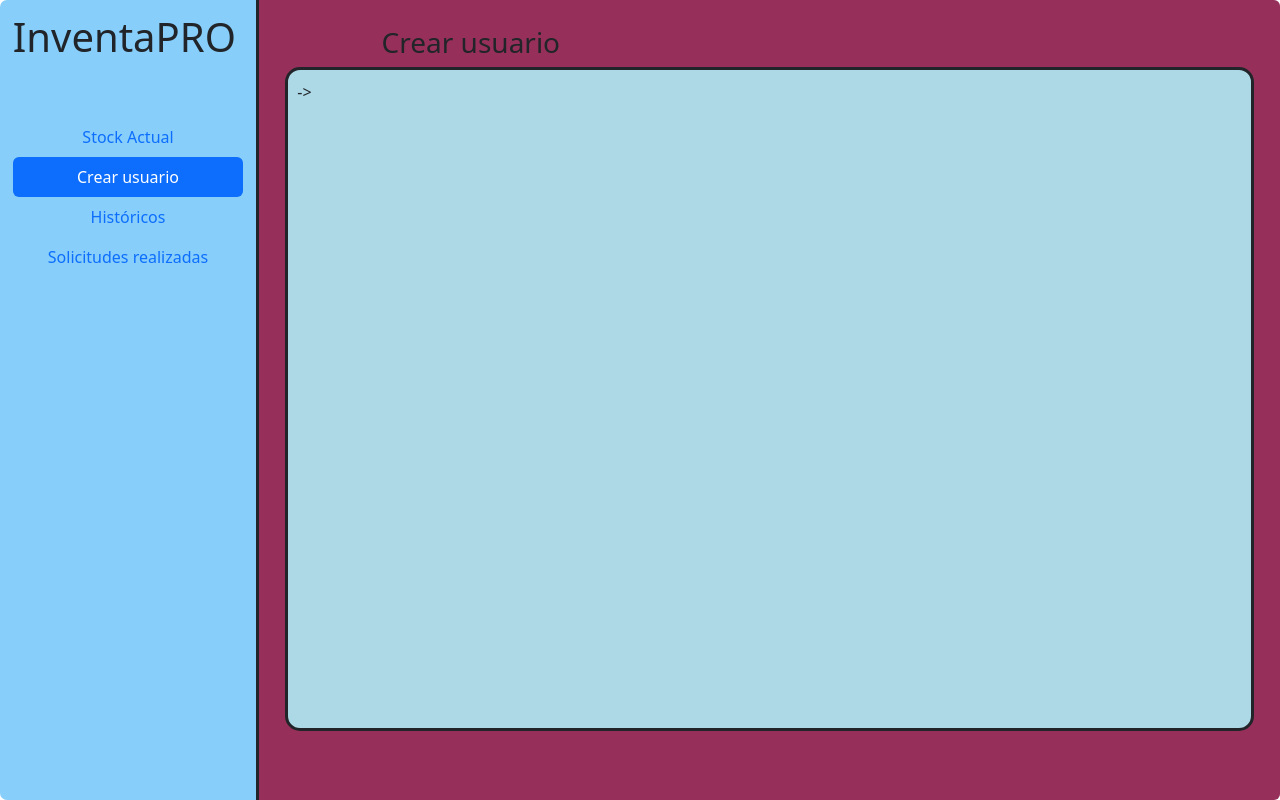
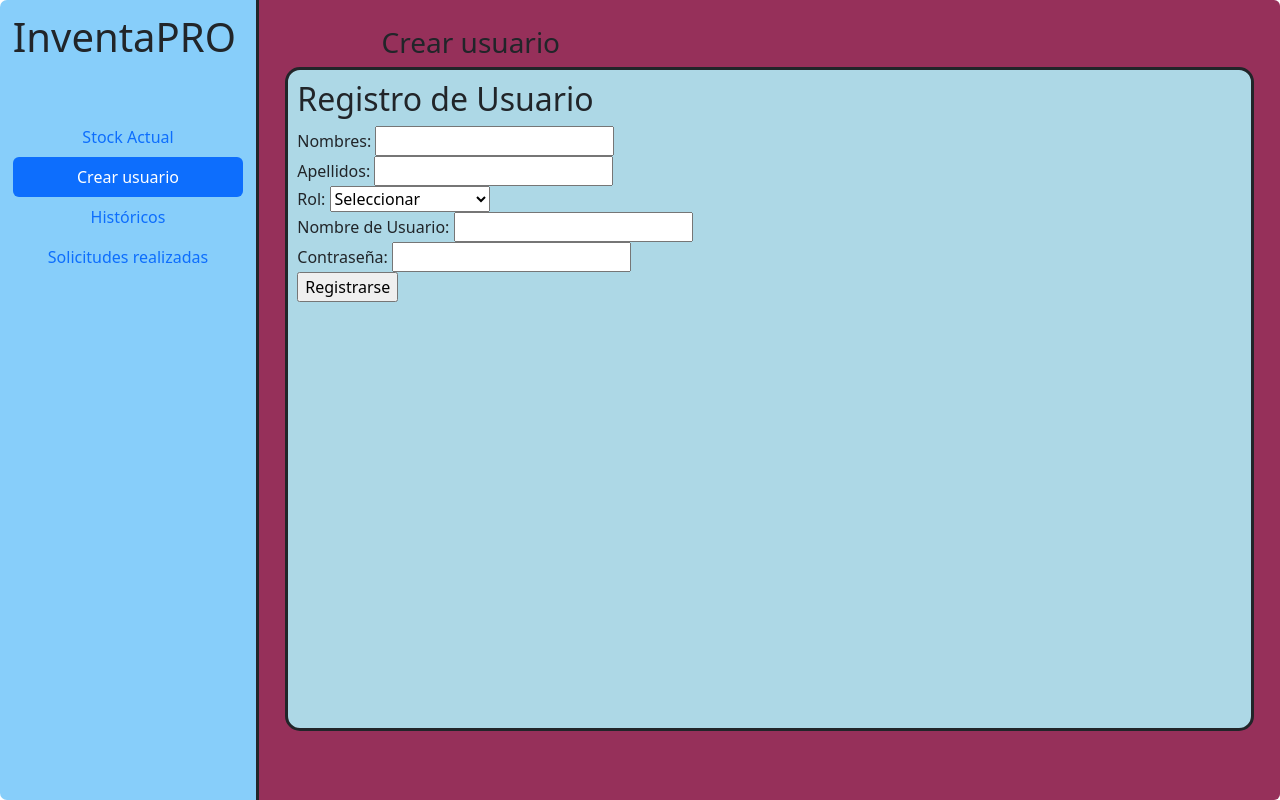
Before and after one commit to Glitcher94/InventaPRO, a Django app: template Web_app/templates/core/vista_jefe_dideco.html in a window 1280 px wide, after a click on "Crear usuario". Run offline with Django 4.2, Linux system fonts and the light colour scheme; the template is opened without the code that fills it, so the values that code supplies are empty.

Commit message:
modified:   Web_app/templates/core/base.html modified:   Web_app/templates/core/vista_jefe_dideco.html

```diff
--- a/Web_app/templates/core/base.html
+++ b/Web_app/templates/core/base.html
@@ -9,6 +9,27 @@
     crossorigin="anonymous">
     {% load static %}
    <title>{% block title %}Document{% endblock %}</title>
+   <link rel="stylesheet" type="text/css" href="CSS/form.css">
+    <script>
+        function validarFormulario() {
+            var nombres = document.getElementById("nombres").value;
+            var apellidos = document.getElementById("apellidos").value;
+            var rol = document.getElementById("rol").value;
+            var nombreUsuario = document.getElementById("nombre-usuario").value;
+            var contrasena = document.getElementById("contrasena").value;
+
+
+            if (nombres === "" || apellidos === "" || rol === "" || contrasena === "" || nombreUsuario === "") {
+                alert("Todos los campos son obligatorios. Por favor, llénelos.");
+                return false;
+            }
+
+            if (contrasena.length < 8) {
+                alert("La contraseña debe tener al menos 8 caracteres.");
+                return false;
+            }
+        }
+    </script>
 </head>
 <body
 style="
--- a/Web_app/templates/core/vista_jefe_dideco.html
+++ b/Web_app/templates/core/vista_jefe_dideco.html
@@ -22,7 +22,8 @@
         <button class="nav-link" id="v-pills-disabled-tab" data-bs-toggle="pill" data-bs-target="#v-pills-disabled"
             type="button" role="tab" aria-controls="v-pills-disabled" aria-selected="true">Históricos</button>
         <button class="nav-link" id="v-pills-messages-tab" data-bs-toggle="pill" data-bs-target="#v-pills-messages"
-            type="button" role="tab" aria-controls="v-pills-messages" aria-selected="true">Solicitudes realizadas</button>
+            type="button" role="tab" aria-controls="v-pills-messages" aria-selected="true">Solicitudes
+            realizadas</button>
     </div>
 </div>
 <div style="
@@ -45,13 +46,16 @@
                     padding: 2%;
                     border-style: solid;
                     height: 83vh;
-                    overflow: hidden; /* Evitamos el desbordamiento horizontal */
+                    overflow: hidden;
+                    /* Evitamos el desbordamiento horizontal */
                 }
 
                 .table-container {
                     display: table;
-                    width: 100%; /* Aseguramos que la tabla se ajuste al contenedor */
-                    border-collapse: collapse; /* Colapsamos los bordes de la tabla */
+                    width: 100%;
+                    /* Aseguramos que la tabla se ajuste al contenedor */
+                    border-collapse: collapse;
+                    /* Colapsamos los bordes de la tabla */
                 }
 
                 .table-row {
@@ -67,7 +71,8 @@
 
                 .scrollable-container {
                     max-height: 75vh;
-                    overflow-y: auto; /* Agregamos un scroll vertical a este contenedor */
+                    overflow-y: auto;
+                    /* Agregamos un scroll vertical a este contenedor */
                     border-style: solid;
                 }
             </style>
@@ -123,7 +128,32 @@
                 border-style: solid;
                 height: 83vh;">
 
-                ->
+                <h2>Registro de Usuario</h2>
+                    <label for="nombres">Nombres:</label>
+                    <input type="text" id="nombres" name="nombres"><br>
+
+                    <label for="apellidos">Apellidos:</label>
+                    <input type="text" id="apellidos" name="apellidos"><br>
+
+                    <label for="rol">Rol:</label>
+                    <select id="rol" name="rol">
+                        <option value="">Seleccionar</option>
+                        <option value="Trabajadora Social">Trabajadora Social</option>
+                        <option value="DIDECO">DIDECO</option>
+                        <option value="Bodeguero">Bodeguero</option>
+
+                    </select><br>
+
+                    <label for="nombre-usuario">Nombre de Usuario:</label>
+                    <input type="text" id="nombre-usuario" name="nombre-usuario"><br>
+
+                    <label for="contrasena">Contraseña:</label>
+                    <input type="password" id="contrasena" name="contrasena"><br>
+
+
+
+                    <input type="submit" value="Registrarse">
+                </form>
 
             </div>
         </div>
@@ -132,13 +162,13 @@
             <h3 style="padding-left: 10%;">
                 Registros históricos
             </h3>
-            <div  style="
+            <div style="
             background-color: lightblue;
             border-radius: 15px;
             padding: 1%;
             border-style: solid;
             height: 83vh;">
-            LOREM IPSUM...
+                LOREM IPSUM...
             </div>
         </div>
         <div class="tab-pane fade" id="v-pills-messages" role="tabpanel" aria-labelledby="v-pills-messages-tab"
@@ -146,13 +176,13 @@
             <h3 style="padding-left: 10%;">
                 Lista Solicitudes
             </h3>
-            <div  style="
+            <div style="
             background-color: lightblue;
             border-radius: 15px;
             padding: 1%;
             border-style: solid;
             height: 83vh;">
-            whaterever tomorrow...
+                whaterever tomorrow...
             </div>
         </div>
     </div>
```
